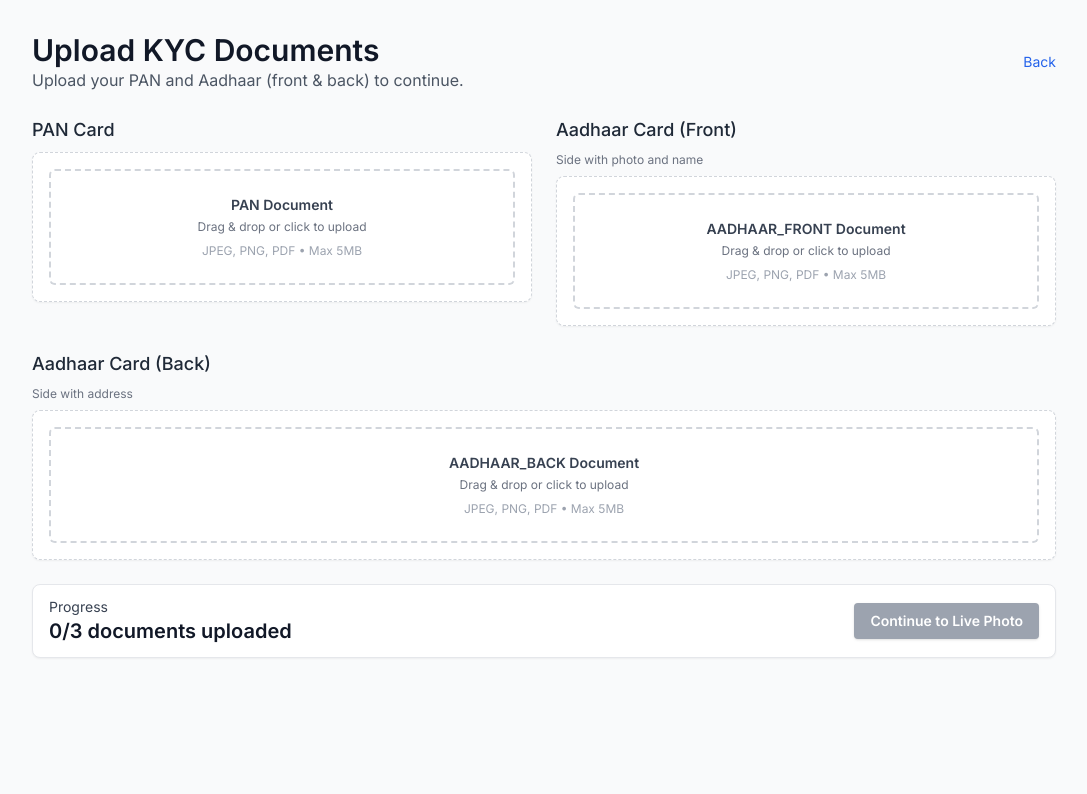
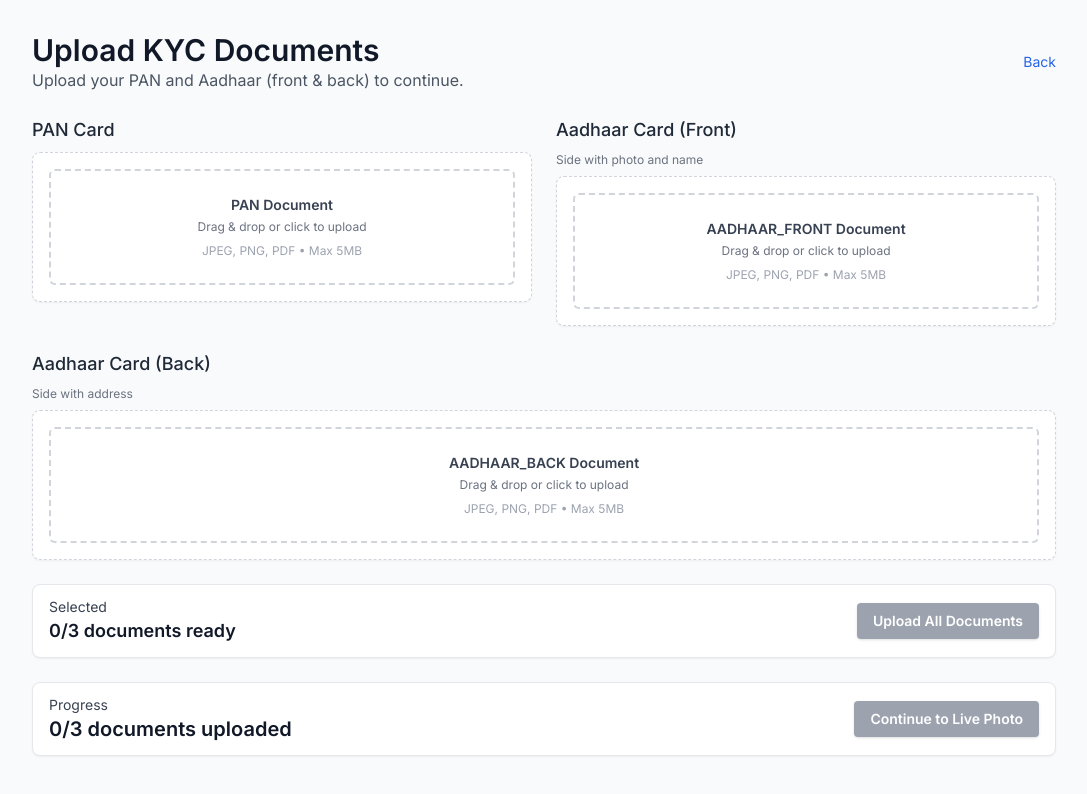
Before and after one commit to Enxt-AI/enxtai-kyc-system, a Next.js app in the folder apps/web/: page /kyc/upload in a window 1280 px wide. Shown: the top 794 px of the page, without its empty margins (96-1183 px from the left). Built offline with nearby package versions, Linux system fonts and the light colour scheme.

Commit message:
Prevented real-time uploading at the time of selecting document images.

```diff
--- a/apps/web/src/app/kyc/upload/page.tsx
+++ b/apps/web/src/app/kyc/upload/page.tsx
@@ -1,9 +1,9 @@
 "use client";
 
-import React, { useMemo, useState } from 'react';
+import React, { useMemo, useRef, useState } from 'react';
 import Link from 'next/link';
 import { v4 as uuidv4 } from 'uuid';
-import { DocumentUpload } from '@/components/DocumentUpload';
+import { DocumentUpload, DocumentUploadRef } from '@/components/DocumentUpload';
 
 export default function KycUploadPage() {
   const userId = useMemo(() => uuidv4(), []); // Generate once per mount
@@ -11,9 +11,44 @@ export default function KycUploadPage() {
   const [panUploaded, setPanUploaded] = useState(false);
   const [aadhaarFrontUploaded, setAadhaarFrontUploaded] = useState(false);
   const [aadhaarBackUploaded, setAadhaarBackUploaded] = useState(false);
+  const [panSelected, setPanSelected] = useState(false);
+  const [aadhaarFrontSelected, setAadhaarFrontSelected] = useState(false);
+  const [aadhaarBackSelected, setAadhaarBackSelected] = useState(false);
+  const [uploadingAll, setUploadingAll] = useState(false);
   const [error, setError] = useState<string | null>(null);
 
+  const panRef = useRef<DocumentUploadRef>(null);
+  const aadhaarFrontRef = useRef<DocumentUploadRef>(null);
+  const aadhaarBackRef = useRef<DocumentUploadRef>(null);
+
   const uploadedCount = [panUploaded, aadhaarFrontUploaded, aadhaarBackUploaded].filter(Boolean).length;
+  const selectedCount = [panSelected, aadhaarFrontSelected, aadhaarBackSelected].filter(Boolean).length;
+
+  const handleUploadAll = async () => {
+    // Sequential uploads keep submissionId propagation intact.
+    setError(null);
+    if (selectedCount !== 3) {
+      setError('Please select all documents before uploading.');
+      return;
+    }
+    setUploadingAll(true);
+    try {
+      if (panSelected && !panUploaded) {
+        await panRef.current?.triggerUpload();
+      }
+      if (aadhaarFrontSelected && !aadhaarFrontUploaded) {
+        await aadhaarFrontRef.current?.triggerUpload();
+      }
+      if (aadhaarBackSelected && !aadhaarBackUploaded) {
+        await aadhaarBackRef.current?.triggerUpload();
+      }
+    } catch (err: any) {
+      const message = err?.message || 'Upload failed. Please try again.';
+      setError(message);
+    } finally {
+      setUploadingAll(false);
+    }
+  };
 
   return (
     <main className="min-h-screen bg-gray-50 p-8">
@@ -44,6 +79,11 @@ export default function KycUploadPage() {
                 setError(null);
               }}
               onUploadError={(msg) => setError(msg)}
+              onFileSelected={(selected) => {
+                setPanSelected(selected);
+                setPanUploaded(false);
+              }}
+              ref={panRef}
             />
           </div>
 
@@ -60,6 +100,11 @@ export default function KycUploadPage() {
                 setError(null);
               }}
               onUploadError={(msg) => setError(msg)}
+              onFileSelected={(selected) => {
+                setAadhaarFrontSelected(selected);
+                setAadhaarFrontUploaded(false);
+              }}
+              ref={aadhaarFrontRef}
             />
           </div>
         </div>
@@ -77,7 +122,29 @@ export default function KycUploadPage() {
               setError(null);
             }}
             onUploadError={(msg) => setError(msg)}
+            onFileSelected={(selected) => {
+              setAadhaarBackSelected(selected);
+              setAadhaarBackUploaded(false);
+            }}
+            ref={aadhaarBackRef}
           />
+        </div>
+
+        <div className="flex flex-col gap-2 rounded-lg border bg-white px-4 py-3 shadow-sm md:flex-row md:items-center md:justify-between">
+          <div>
+            <p className="text-sm text-gray-700">Selected</p>
+            <p className="text-lg font-semibold text-gray-900">{selectedCount}/3 documents ready</p>
+          </div>
+          <button
+            type="button"
+            onClick={() => void handleUploadAll()}
+            disabled={uploadingAll || selectedCount !== 3}
+            className={`rounded px-4 py-2 text-sm font-semibold text-white shadow ${
+              uploadingAll || selectedCount !== 3 ? 'bg-gray-400 cursor-not-allowed' : 'bg-blue-600 hover:bg-blue-700'
+            }`}
+          >
+            {uploadingAll ? 'Uploading...' : 'Upload All Documents'}
+          </button>
         </div>
 
         <div className="flex items-center justify-between rounded-lg border bg-white px-4 py-3 shadow-sm">
--- a/apps/web/src/components/DocumentUpload.tsx
+++ b/apps/web/src/components/DocumentUpload.tsx
@@ -1,12 +1,25 @@
 "use client";
 
-import React, { useCallback, useEffect, useMemo, useState } from 'react';
+import React, {
+  useCallback,
+  useEffect,
+  useImperativeHandle,
+  useMemo,
+  useState,
+  forwardRef,
+} from 'react';
 import { useDropzone, FileRejection } from 'react-dropzone';
 import { uploadAadhaarBack, uploadAadhaarDocument, uploadAadhaarFront, uploadPanDocument } from '@/lib/api-client';
 
 const MAX_SIZE = 5 * 1024 * 1024;
 
 export type DocumentUploadType = 'PAN' | 'AADHAAR' | 'AADHAAR_FRONT' | 'AADHAAR_BACK';
+
+// Deferred upload pattern: files are selected and previewed locally, but actual upload
+// to MinIO happens only when the parent triggers `triggerUpload()` via ref.
+export interface DocumentUploadRef {
+  triggerUpload: () => Promise<void>;
+}
 
 interface Props {
   documentType: DocumentUploadType;
@@ -15,14 +28,16 @@ interface Props {
   onUploadSuccess: (url: string) => void;
   onUploadError: (error: string) => void;
   onSubmissionCreated?: (id: string) => void;
+  onFileSelected?: (selected: boolean) => void;
 }
-
-export function DocumentUpload({ documentType, userId, submissionId, onUploadSuccess, onUploadError, onSubmissionCreated }: Props) {
+export const DocumentUpload = forwardRef<DocumentUploadRef, Props>(
+  ({ documentType, userId, submissionId, onUploadSuccess, onUploadError, onSubmissionCreated, onFileSelected }, ref) => {
     const [uploadedFile, setUploadedFile] = useState<File | null>(null);
     const [preview, setPreview] = useState<string | null>(null);
     const [uploading, setUploading] = useState(false);
     const [progress, setProgress] = useState(0);
     const [error, setError] = useState<string | null>(null);
+    const [isUploaded, setIsUploaded] = useState(false); // Track actual upload to MinIO
 
     const accept = useMemo(
       () => ({
@@ -39,7 +54,9 @@ export function DocumentUpload({ documentType, userId, submissionId, onUploadSuc
       setPreview(null);
       setProgress(0);
       setError(null);
-  }, [preview]);
+      setIsUploaded(false);
+      onFileSelected?.(false);
+    }, [onFileSelected, preview]);
 
     useEffect(() => {
       return () => {
@@ -52,6 +69,7 @@ export function DocumentUpload({ documentType, userId, submissionId, onUploadSuc
         setUploading(true);
         setError(null);
         setProgress(0);
+        setIsUploaded(false);
         try {
           let uploader: (userId: string, file: File, onProgress?: (p: number) => void) => Promise<any>;
 
@@ -75,17 +93,30 @@ export function DocumentUpload({ documentType, userId, submissionId, onUploadSuc
           if (responseSubmissionId && onSubmissionCreated) {
             onSubmissionCreated(responseSubmissionId);
           }
+          setIsUploaded(true);
           onUploadSuccess(url);
         } catch (err: any) {
           const message = err?.response?.data?.message || err?.message || 'Upload failed. Please try again';
           setError(message);
           onUploadError(message);
+          throw new Error(message);
         } finally {
           setUploading(false);
         }
       },
       [documentType, onUploadError, onSubmissionCreated, onUploadSuccess, submissionId, userId],
     );
+
+    const triggerUpload = useCallback(async () => {
+      if (!uploadedFile) {
+        setError('Please select a file before uploading');
+        onUploadError('Please select a file before uploading');
+        return;
+      }
+      await handleUpload(uploadedFile);
+    }, [handleUpload, onUploadError, uploadedFile]);
+
+    useImperativeHandle(ref, () => ({ triggerUpload }), [triggerUpload]);
 
     const onDrop = useCallback(
       (acceptedFiles: File[], rejectedFiles: FileRejection[]) => {
@@ -98,15 +129,17 @@ export function DocumentUpload({ documentType, userId, submissionId, onUploadSuc
         const file = acceptedFiles[0];
         if (!file) return;
         setUploadedFile(file);
+        setIsUploaded(false);
+        onFileSelected?.(true);
+        // Store file locally for preview only. Upload will be triggered externally via ref.
         if (file.type.startsWith('image/')) {
           const url = URL.createObjectURL(file);
           setPreview(url);
         } else {
           setPreview(null);
         }
-      void handleUpload(file);
       },
-    [handleUpload, onUploadError],
+      [onFileSelected, onUploadError],
     );
 
     const { getRootProps, getInputProps, isDragActive } = useDropzone({
@@ -138,7 +171,14 @@ export function DocumentUpload({ documentType, userId, submissionId, onUploadSuc
         {uploadedFile && (
           <div className="mt-4 flex items-start gap-3">
             <div className="flex-1">
+              <div className="flex items-center gap-2">
                 <p className="text-sm font-medium text-gray-800">{uploadedFile.name}</p>
+                {isUploaded ? (
+                  <span className="rounded-full bg-green-100 px-2 py-0.5 text-xs font-semibold text-green-700">Uploaded</span>
+                ) : (
+                  <span className="rounded-full bg-blue-100 px-2 py-0.5 text-xs font-semibold text-blue-700">Selected</span>
+                )}
+              </div>
               <p className="text-xs text-gray-500">{(uploadedFile.size / 1024 / 1024).toFixed(2)} MB</p>
               {preview && (
                 <img src={preview} alt="preview" className="mt-2 h-32 w-auto rounded" />
@@ -147,6 +187,7 @@ export function DocumentUpload({ documentType, userId, submissionId, onUploadSuc
                 <div className="mt-2 inline-flex items-center rounded bg-gray-100 px-2 py-1 text-xs text-gray-700">PDF file</div>
               )}
             </div>
+            <div className="flex flex-col items-end gap-2">
               <button
                 type="button"
                 onClick={clearSelection}
@@ -154,6 +195,16 @@ export function DocumentUpload({ documentType, userId, submissionId, onUploadSuc
               >
                 Remove
               </button>
+              {!isUploaded && uploadedFile && !uploading && (
+                <button
+                  type="button"
+                  onClick={() => triggerUpload().catch(() => {})}
+                  className="text-xs text-blue-600 hover:underline"
+                >
+                  Upload now
+                </button>
+              )}
+            </div>
           </div>
         )}
 
@@ -172,4 +223,7 @@ export function DocumentUpload({ documentType, userId, submissionId, onUploadSuc
         {error && <p className="mt-2 text-sm text-red-600">{error}</p>}
       </div>
     );
-}
+  },
+);
+
+DocumentUpload.displayName = 'DocumentUpload';
```
Lines whose indentation alone changed are shown as unchanged.
